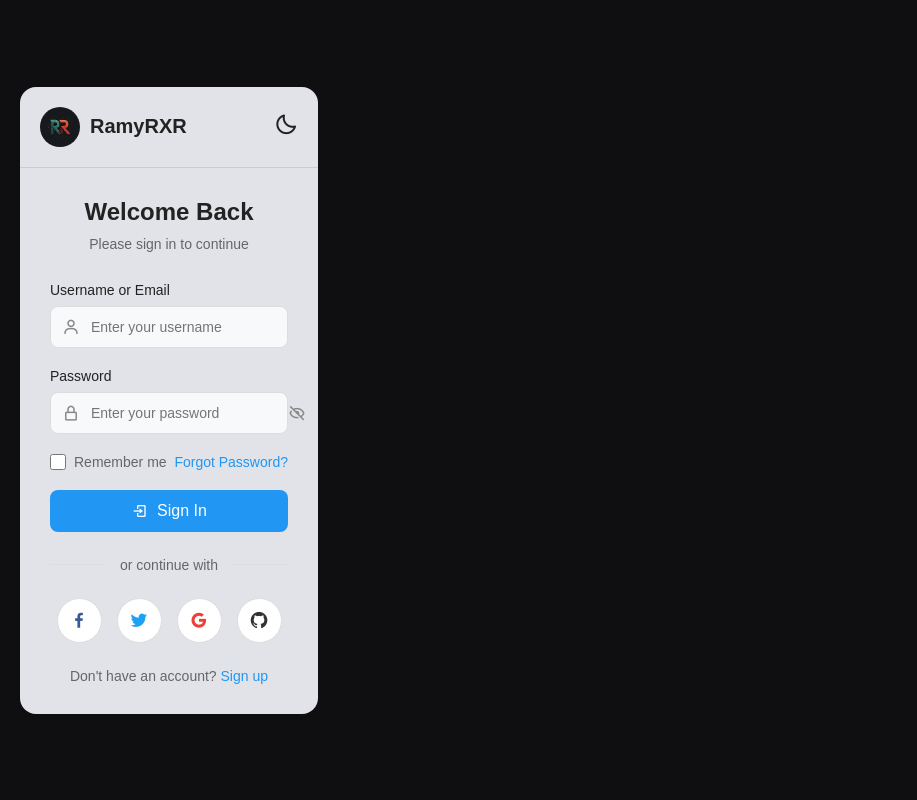
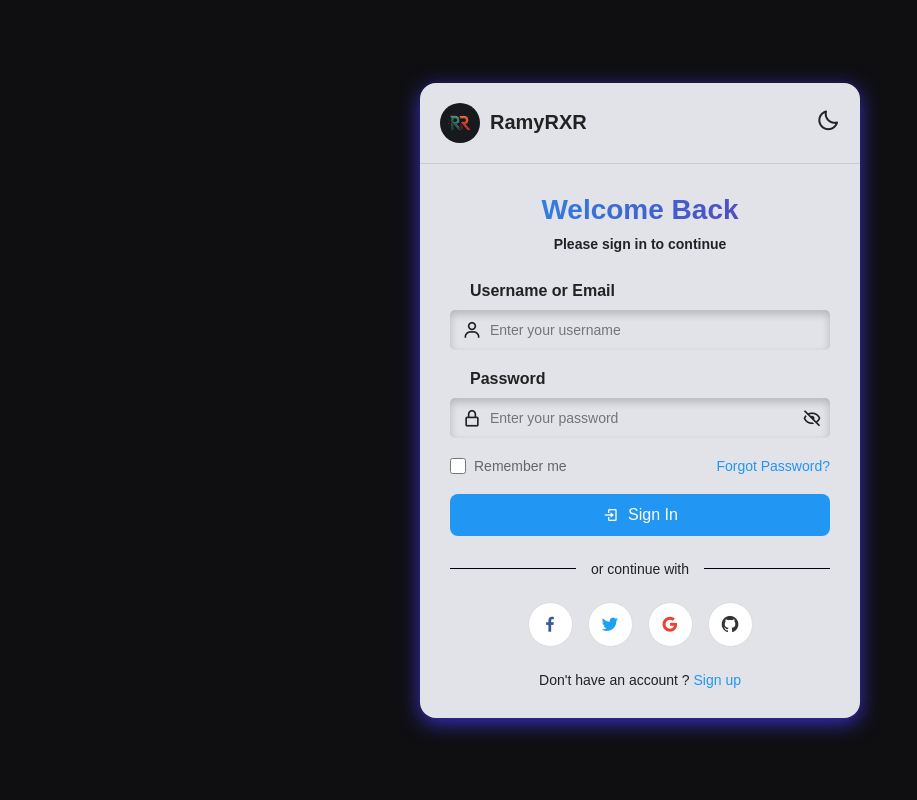
Before and after one commit to RamyRxr/Ecommerce_Store, a PHP site: page /login.html in a window 1280 px wide. Shown: the whole page, without its empty margins (0-917 px from the left). Run offline with PHP 8.4, Linux system fonts and the light colour scheme.

Commit message:
login page style is done

```diff
--- a/assets/css/LoginStyle.css
+++ b/assets/css/LoginStyle.css
@@ -1,6 +1,11 @@
 /* Login page specific styles */
 .login-container {
-    width: 100%;
+    position: fixed;
+    top: 0;
+    left: 0;
+    right: 0;
+    bottom: 0;
+    width: auto;
     height: 100vh;
     display: flex;
     justify-content: center;
@@ -13,18 +18,13 @@
 .login-card {
     background-color: var(--light-bg);
     border-radius: var(--section-radius);
-    box-shadow: var(--card-shadow);
+    box-shadow: var(--accent-shadow);
     width: 100%;
     max-width: 440px;
     overflow: hidden;
     transition: var(--transition-normal);
     animation: fadeIn 0.5s ease forwards;
     position: relative;
-}
-
-.login-card:hover {
-    box-shadow: var(--hover-shadow);
-    transform: translateY(-5px);
 }
 
 /* Login Header */
@@ -73,16 +73,20 @@
 }
 
 .login-title {
-    font-size: 24px;
-    font-weight: 600;
     color: var(--text-dark);
     margin-bottom: 10px;
     text-align: center;
+    font-size: 28px;
+    font-weight: 700;
+    background: linear-gradient(135deg, var(--accent, #1e88e5), #5e35b1);
+    -webkit-background-clip: text;
+    -webkit-text-fill-color: transparent;
 }
 
 .login-subtitle {
     font-size: 14px;
-    color: #666;
+    font-weight: 600;
+    color: var(--text-dark);
     margin-bottom: 30px;
     text-align: center;
 }
@@ -93,25 +97,32 @@
 }
 
 .form-group label {
-    display: block;
-    margin-bottom: 8px;
-    font-size: 14px;
-    font-weight: 500;
+    display: block;  /* Make label a block element */
+    position: relative;
+    left: 20px;
+    margin-bottom: 10px;  /* This will now work correctly */
+    font-size: 16px;
+    font-weight: 600;
     color: var(--text-dark);
 }
 
 .input-with-icon {
     position: relative;
-    transition: var(--transition-fast);
+    display: flex;
+    align-items: center;
+    padding: 0;
+    background: var(--light-bg);
+    box-shadow: inset 0 4px 8px rgba(0, 0, 0, 0.2);
+    border-radius: 5px;
+    transition: var(--transition-normal);
+    overflow: visible;
 }
 
 .input-with-icon i {
     position: absolute;
     left: 12px;
-    top: 50%;
-    transform: translateY(-50%);
-    color: #888;
-    font-size: 18px;
+    color: var(--text-dark);
+    font-size: 20px;
     transition: var(--transition-fast);
 }
 
@@ -119,22 +130,30 @@
     color: var(--accent);
 }
 
+
+.input-with-icon:hover,
+.input-with-icon:focus-within {
+    background: #fbf6f6c7;
+    box-shadow: inset 0 4px 8px rgba(0, 0, 0, 0.2);
+}
+
+.input-with-icon:hover i,
+.input-with-icon:focus-within i {
+    color: var(--accent);
+}
+
 .form-control {
     width: 100%;
     padding: 12px 15px 12px 40px;
     font-size: 14px;
-    border: 1px solid #ddd;
-    border-radius: var(--card-radius);
-    background-color: #f8f9fa;
-    color: var(--text-dark);
+    border: none;
+    outline: none;
+    background: none;
+    color: var(--dark-bg);
     transition: var(--transition-fast);
+    padding-right: 40px;
 }
 
-.form-control:focus {
-    border-color: var(--accent);
-    box-shadow: 0 0 0 3px rgba(33, 150, 243, 0.1);
-    outline: none;
-}
 
 .toggle-password {
     position: absolute;
@@ -147,6 +166,12 @@
     color: #888;
     cursor: pointer;
     transition: var(--transition-fast);
+    z-index: 2;
+    display: flex; /* Add this */
+    align-items: center; /* Add this */
+    justify-content: center; /* Add this */
+    width: 28px; /* Add explicit width */
+    height: 28px;
 }
 
 .toggle-password:hover {
@@ -239,13 +264,14 @@
 .login-divider .line {
     flex: 1;
     height: 1px;
-    background-color: #ddd;
+    background-color: var(--dark-bg);
 }
 
 .login-divider .text {
     margin: 0 15px;
     font-size: 14px;
-    color: #666;
+    font-weight: 500;
+    color: var(--text-dark);
 }
 
 .social-login {
@@ -297,7 +323,7 @@
     text-align: center;
     margin-top: 20px;
     font-size: 14px;
-    color: #666;
+    color: var(--text-dark);
 }
 
 .register-link a {
--- a/assets/css/styles.css
+++ b/assets/css/styles.css
@@ -18,7 +18,7 @@
     --notification-hover: rgba(0, 0, 0, 0.05);
 
     /* Shadows */
-    --accent-shadow: 0 5px 20px rgba(107, 66, 219, 0.3);
+    --accent-shadow: 0 5px 20px rgba(71, 58, 247, 0.781);
     --card-shadow: 0 2px 4px rgba(0, 0, 0, 0.05);
     --hover-shadow: 0 4px 8px rgba(0, 0, 0, 0.1);
     --sidebar-shadow: 0 4px 12px rgba(0, 0, 0, 0.1);
--- a/pages/loginPage.js
+++ b/pages/loginPage.js
@@ -49,6 +49,7 @@ export default class LoginPage {
                                     <button type="button" id="toggle-password" class="toggle-password">
                                         <i class='bx bx-hide'></i>
                                     </button>
+
                                 </div>
                             </div>
 
@@ -88,7 +89,7 @@ export default class LoginPage {
                         </div>
 
                         <div class="register-link">
-                            Don't have an account? <a href="#" id="signup-link">Sign up</a>
+                            Don't have an account ? <a href="#" id="signup-link">Sign up</a>
                         </div>
                     </div>
                 </div>
```
Also changed, not shown: other parts of assets/css/LoginStyle.css (+18 -15 lines).
